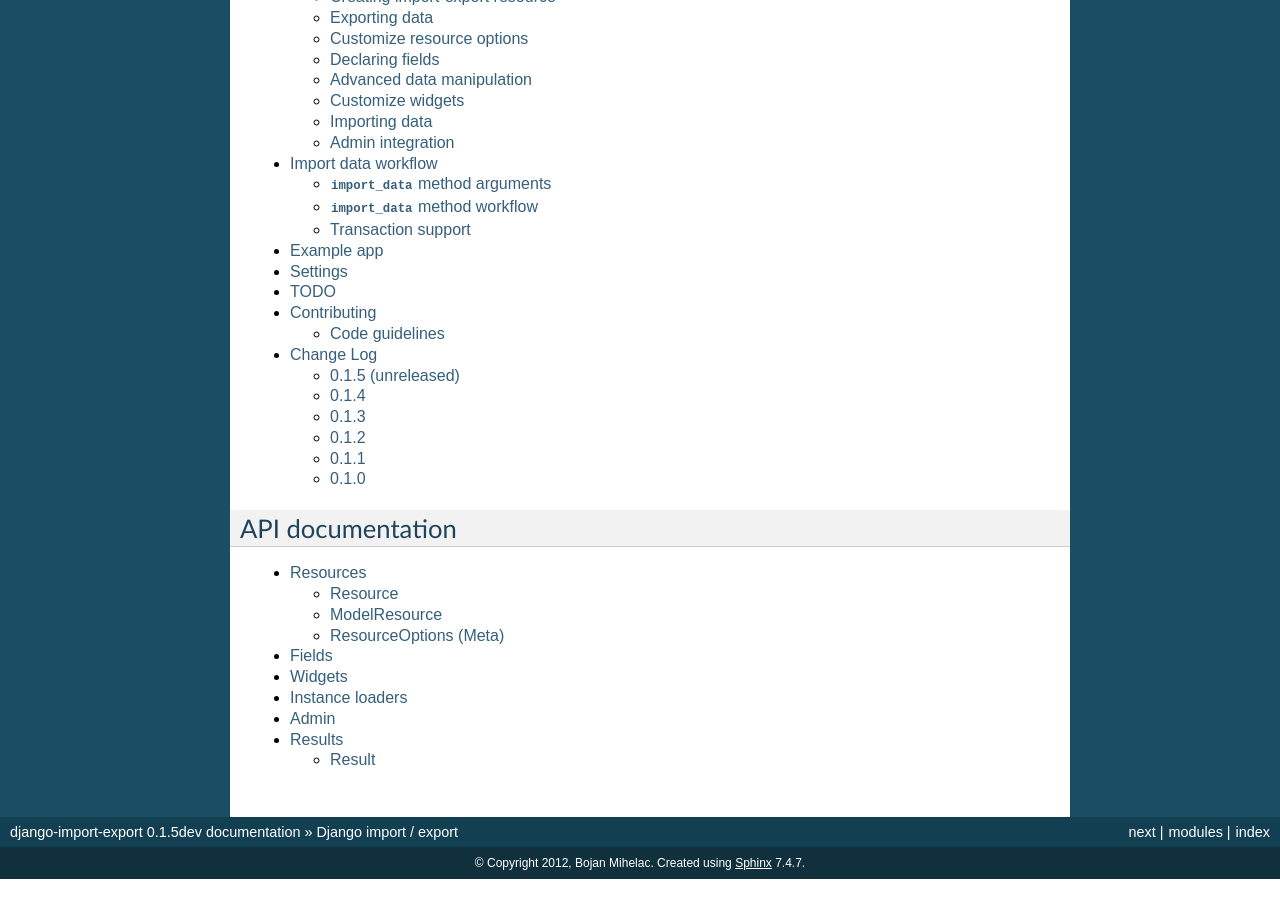
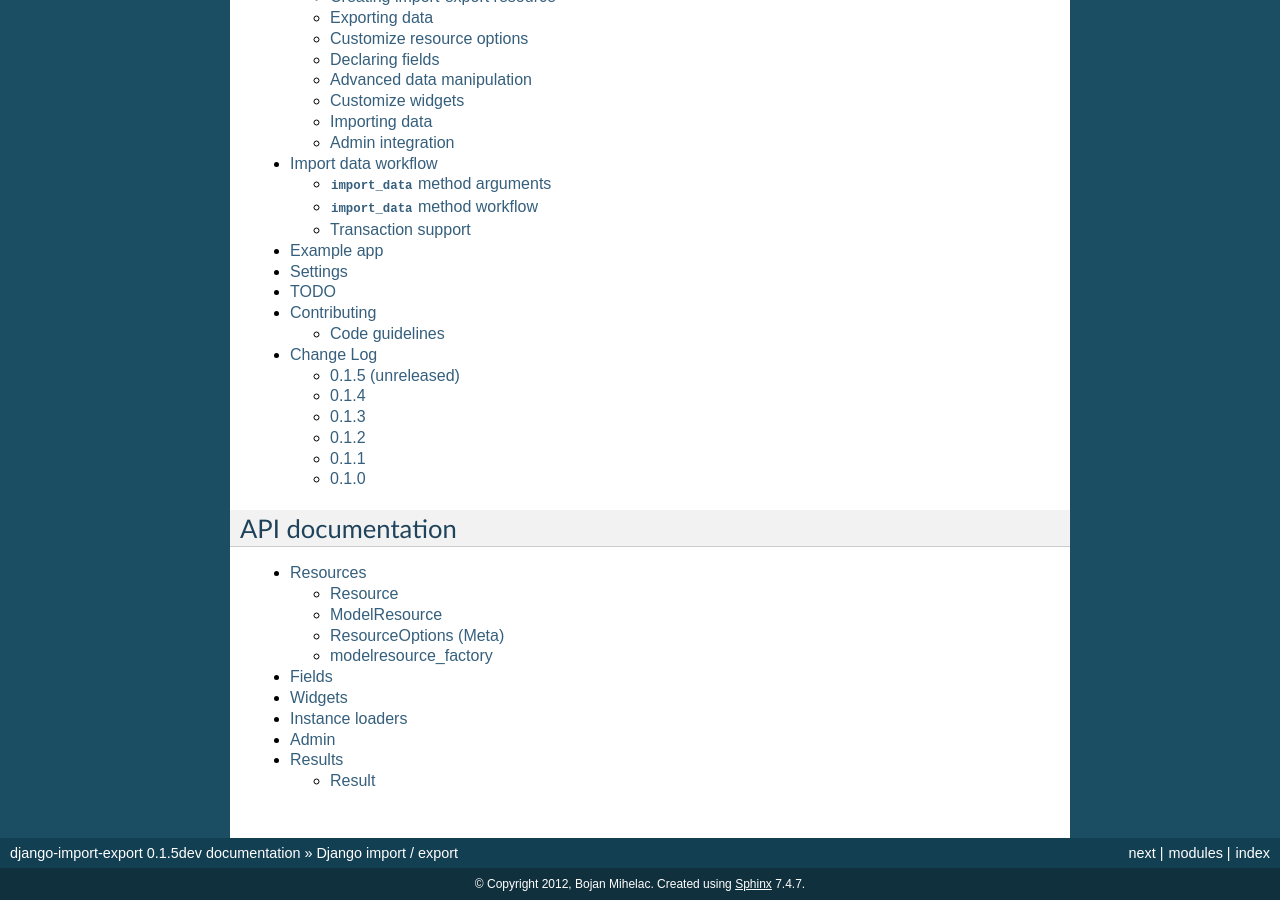
Before and after one commit to django-import-export/django-import-export, a Sphinx documentation site: the page built from docs/index.rst, in a window 1280 px wide and 900 px high, scrolled down 860 px. Built offline with Sphinx 7.4.7, drawn with Linux system fonts in a browser that asks for light colours; before the commit the page ends 1739 px from its top, so only the background shows below that.

Commit message:
Update api_resources.rst

```diff
--- a/docs/api_resources.rst
+++ b/docs/api_resources.rst
@@ -20,3 +20,8 @@
 
 .. autoclass:: import_export.resources.ResourceOptions
    :members:
+
+modelresource_factory
+---------------------
+
+.. automethod:: import_export.resources.modelresource_factory
```
